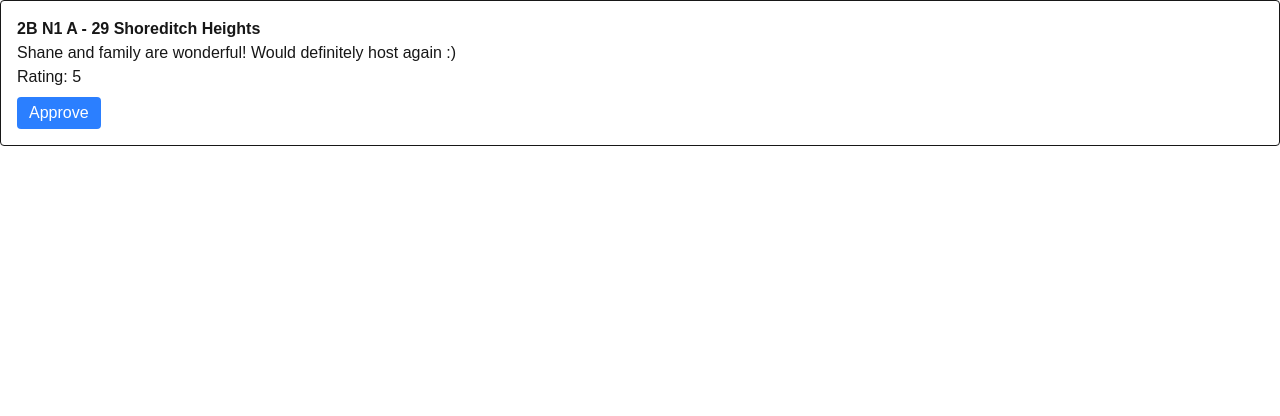
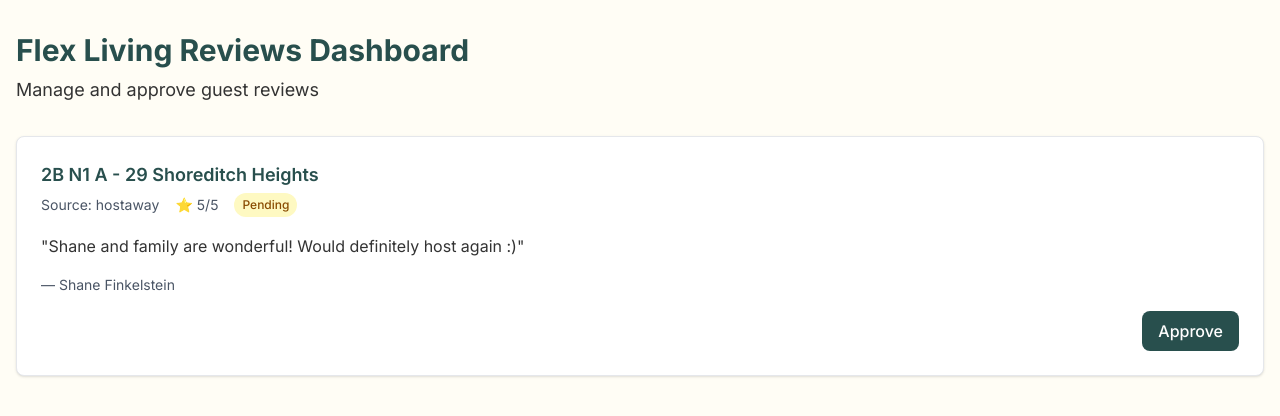
Before and after one commit to youssefomegahed/flexliving-reviews-dashboard, a Next.js app: page / in a window 1280 px wide. Shown: the top 416 px of the page. Built offline with nearby package versions, Linux system fonts and the light colour scheme; no server answers; the database is empty.

Commit message:
added The Flex branding

```diff
--- a/src/app/globals.css
+++ b/src/app/globals.css
@@ -1,26 +1,16 @@
+@import url('https://fonts.googleapis.com/css2?family=Inter:wght@300;400;500;600;700&display=swap');
 @import 'tailwindcss';
 
-:root {
-  --background: #ffffff;
-  --foreground: #171717;
-}
-
-@theme inline {
-  --color-background: var(--background);
-  --color-foreground: var(--foreground);
-  --font-sans: var(--font-geist-sans);
-  --font-mono: var(--font-geist-mono);
-}
-
-@media (prefers-color-scheme: dark) {
-  :root {
-    --background: #0a0a0a;
-    --foreground: #ededed;
-  }
+@theme {
+  --color-flexBg: #fffdf5;
+  --color-flexPrimary: #284f4d;
+  --color-flexText: #333333;
+  --font-family-sans: 'Inter', system-ui, sans-serif;
 }
 
 body {
-  background: var(--background);
-  color: var(--foreground);
-  font-family: Arial, Helvetica, sans-serif;
+  background: var(--color-flexBg);
+  color: var(--color-flexText);
+  font-family: var(--font-family-sans);
+  min-height: 100vh;
 }
--- a/src/app/layout.tsx
+++ b/src/app/layout.tsx
@@ -1,21 +1,10 @@
 import type { Metadata } from 'next';
-import { Geist, Geist_Mono } from 'next/font/google';
 import './globals.css';
 import { ReactQueryProvider } from '@/providers';
 
-const geistSans = Geist({
-  variable: '--font-geist-sans',
-  subsets: ['latin'],
-});
-
-const geistMono = Geist_Mono({
-  variable: '--font-geist-mono',
-  subsets: ['latin'],
-});
-
 export const metadata: Metadata = {
-  title: 'Create Next App',
-  description: 'Generated by create next app',
+  title: 'Flex Living Reviews Dashboard',
+  description: 'Manage and approve guest reviews for Flex Living properties',
 };
 
 export default function RootLayout({
@@ -25,9 +14,7 @@ export default function RootLayout({
 }>) {
   return (
     <html lang="en">
-      <body
-        className={`${geistSans.variable} ${geistMono.variable} antialiased`}
-      >
+      <body className="antialiased">
         <ReactQueryProvider>{children}</ReactQueryProvider>
       </body>
     </html>
--- a/src/app/page.tsx
+++ b/src/app/page.tsx
@@ -6,24 +6,106 @@ export default function Dashboard() {
   const { data: reviews, isLoading, error } = useReviews();
   const { mutate: approveReview } = useApproveReview();
 
-  if (isLoading) return <p>Loading…</p>;
-  if (error) return <p>Error loading reviews</p>;
+  if (isLoading) {
+    return (
+      <div className="min-h-screen bg-flexBg flex items-center justify-center">
+        <div className="text-center">
+          <div className="animate-spin rounded-full h-12 w-12 border-b-2 border-flexPrimary mx-auto mb-4"></div>
+          <p className="text-flexText text-lg">Loading reviews...</p>
+        </div>
+      </div>
+    );
+  }
+
+  if (error) {
+    return (
+      <div className="min-h-screen bg-flexBg flex items-center justify-center">
+        <div className="text-center">
+          <div className="text-red-500 text-6xl mb-4">⚠️</div>
+          <p className="text-flexText text-lg">Error loading reviews</p>
+          <p className="text-gray-500 mt-2">Please try again later</p>
+        </div>
+      </div>
+    );
+  }
 
   return (
-    <div className="space-y-4">
+    <div className="min-h-screen bg-flexBg">
+      <div className="container mx-auto px-4 py-8">
+        <header className="mb-8">
+          <h1 className="text-3xl font-bold text-flexPrimary mb-2">
+            Flex Living Reviews Dashboard
+          </h1>
+          <p className="text-flexText text-lg">
+            Manage and approve guest reviews
+          </p>
+        </header>
+
+        <div className="space-y-6">
           {reviews?.map((r) => (
-        <div key={r.id} className="border p-4 rounded">
-          <p className="font-semibold">{r.listingName}</p>
-          <p>{r.text}</p>
-          <p>Rating: {r.rating ?? 'N/A'}</p>
+            <div
+              key={r.id}
+              className={`bg-white border border-gray-200 rounded-lg p-6 shadow-sm transition-all duration-200 hover:shadow-md ${
+                r.approved ? 'border-green-200 bg-green-50' : 'border-gray-200'
+              }`}
+            >
+              <div className="flex justify-between items-start mb-4">
+                <div>
+                  <h3 className="font-semibold text-lg text-flexPrimary mb-1">
+                    {r.listingName}
+                  </h3>
+                  <div className="flex items-center space-x-4 text-sm text-gray-600">
+                    <span>Source: {r.source}</span>
+                    {r.rating && (
+                      <span className="flex items-center">⭐ {r.rating}/5</span>
+                    )}
+                    <span
+                      className={`px-2 py-1 rounded-full text-xs font-medium ${
+                        r.approved
+                          ? 'bg-green-100 text-green-800'
+                          : 'bg-yellow-100 text-yellow-800'
+                      }`}
+                    >
+                      {r.approved ? 'Approved' : 'Pending'}
+                    </span>
+                  </div>
+                </div>
+              </div>
+
+              <p className="text-flexText mb-4 leading-relaxed">"{r.text}"</p>
+
+              {r.authorName && (
+                <p className="text-sm text-gray-600 mb-4">— {r.authorName}</p>
+              )}
+
+              <div className="flex justify-end">
                 <button
-            className="mt-2 px-3 py-1 bg-blue-500 text-white rounded"
-            onClick={() => approveReview({ id: r.id, approved: !r.approved })}
+                  className={`px-4 py-2 rounded-lg font-medium transition-colors duration-200 ${
+                    r.approved
+                      ? 'bg-red-500 hover:bg-red-600 text-white'
+                      : 'bg-flexPrimary hover:bg-flexPrimary/90 text-white'
+                  }`}
+                  onClick={() =>
+                    approveReview({ id: r.id, approved: !r.approved })
+                  }
                 >
                   {r.approved ? 'Unapprove' : 'Approve'}
                 </button>
               </div>
+            </div>
           ))}
+        </div>
+
+        {reviews?.length === 0 && (
+          <div className="text-center py-12">
+            <div className="text-gray-400 text-6xl mb-4">📝</div>
+            <p className="text-flexText text-lg">No reviews found</p>
+            <p className="text-gray-500 mt-2">
+              Reviews will appear here once they're loaded
+            </p>
+          </div>
+        )}
+      </div>
     </div>
   );
 }
```
Also changed, not shown: 1 other file (tests, documents, lock files or other folders). Lines whose indentation alone changed are shown as unchanged.
